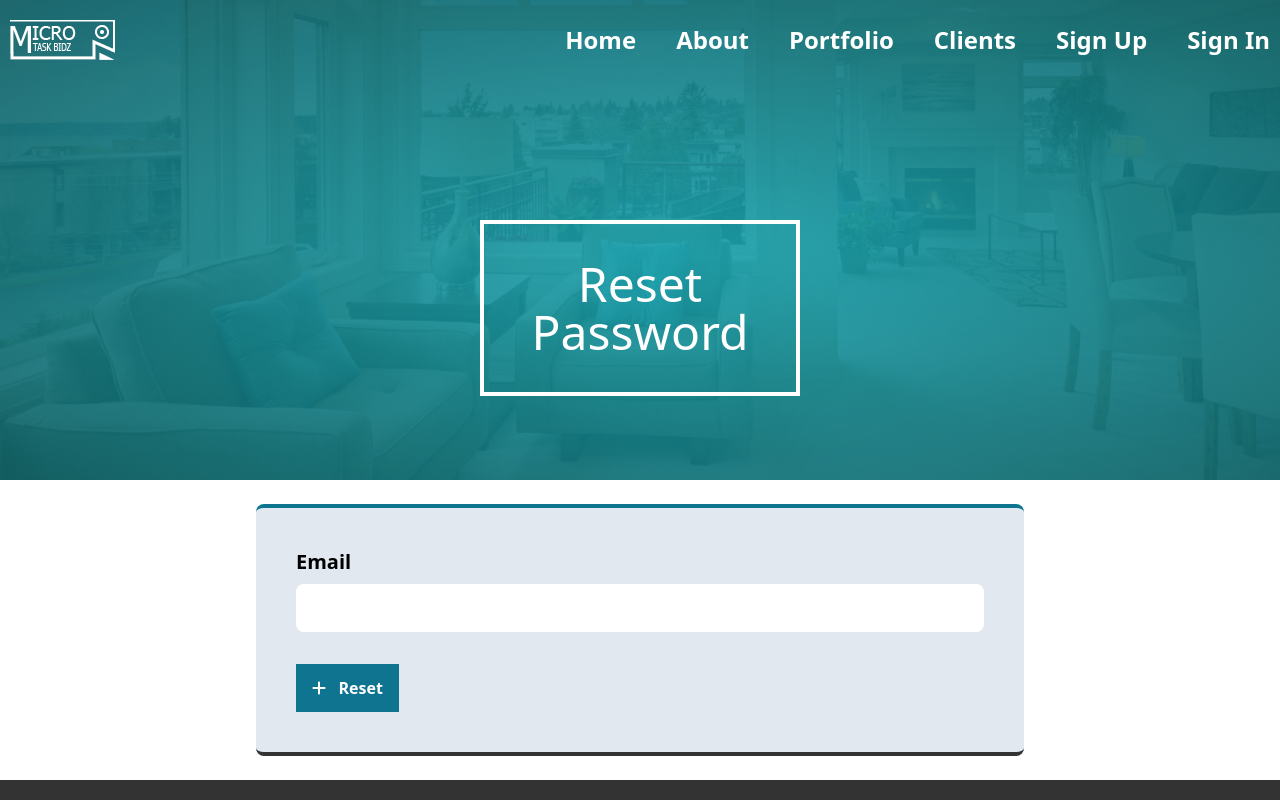
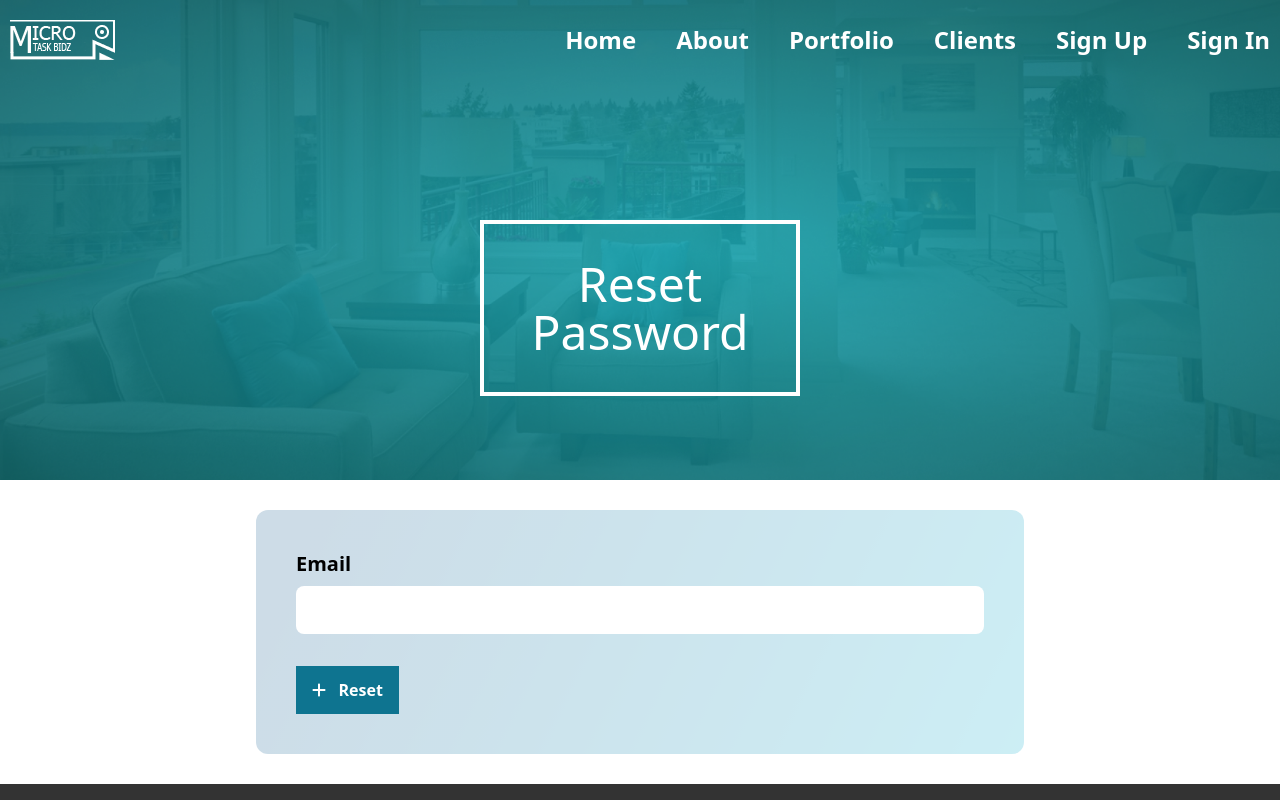
Before and after one commit to Shazzad-Hossen/microtaskbidz-web-app, a React (Create React App) app: page /user/password in a window 1280 px wide. Shown: the top 800 px of the page. Built offline with nearby package versions, Linux system fonts and the light colour scheme.

Commit message:
reset pass bg changed and added background color to body and main tag css

```diff
--- a/src/pages/Resetpassword/index.js
+++ b/src/pages/Resetpassword/index.js
@@ -1,42 +1,37 @@
-import React from 'react';
-import ButtonPrimary from '../../components/Button/ButtonPrimary/ButtonPrimary';
-import Footer from '../../components/Footer/Footer';
-import Header from '../../components/Header/Header';
+import React from "react";
+import ButtonPrimary from "../../components/Button/ButtonPrimary/ButtonPrimary";
+import Footer from "../../components/Footer/Footer";
+import Header from "../../components/Header/Header";
 
 const ResetPassword = () => {
   return (
     <div>
+      <Header text="Reset Password" isShow="true">
+        {" "}
+      </Header>
 
-<Header text="Reset Password" isShow="true"> </Header>
-
-
-<div className=" p-10 max-w-3xl mx-auto rounded-lg bg-slate-200 border-t-4 border-b-4 border-t-cyan-700 border-b-[#333333] my-6">
-
+      <main>
+        <div className=" mx-auto  max-w-3xl  rounded-xl bg-formbg">
+          <div className="bg-[#fff]   bg-opacity-80 p-10">
             <form>
-
-
-
-       <label className='text-xl font-semibold' htmlFor="email">Email</label>  <br />
-       <input className='border-5 w-[100%] h-12 my-2 rounded-lg' type="email" name="email" id="email" />
-
-
+              <label className="text-xl font-semibold" htmlFor="email">
+                Email
+              </label>{" "}
+              <br />
+              <input
+                className="border-5 my-2 h-12 w-[100%] rounded-lg"
+                type="email"
+                name="email"
+                id="email"
+              />
               <br /> <br />
-
               <ButtonPrimary text="Reset"></ButtonPrimary>
               <br />
-
-
             </form>
-
-
-
           </div>
-
-
-
-
+        </div>
+      </main>
       <Footer></Footer>
-
     </div>
   );
 };
--- a/src/pages/SIgnin/index.js
+++ b/src/pages/SIgnin/index.js
@@ -11,7 +11,7 @@ const Signin = () => {
       </Header>
 
       <main>
-        <div className=" mx-auto my-6 max-w-3xl  rounded-xl bg-formbg">
+        <div className=" mx-auto  max-w-3xl  rounded-xl bg-formbg">
           <div className="bg-[#fff]   bg-opacity-80 p-10">
             <form>
               <label className="text-xl font-semibold" htmlFor="email">
--- a/src/pages/Signup/index.js
+++ b/src/pages/Signup/index.js
@@ -10,7 +10,7 @@ const Signup = () => {
         {" "}
       </Header>
       <main>
-        <div className=" mx-auto my-6 max-w-3xl  rounded-xl bg-formbg">
+        <div className=" mx-auto  max-w-3xl  rounded-xl bg-formbg">
           <div className="bg-[#fff]   bg-opacity-80 p-10">
             <form>
               <label className="text-xl font-semibold" htmlFor="name">
--- a/src/styles/global.scss
+++ b/src/styles/global.scss
@@ -3,6 +3,11 @@
 @tailwind utilities;
 
 body {
-    max-width: 1920px;
-    margin: 0 auto;
+  max-width: 1920px;
+  margin: 0 auto;
+  background-color: #e0e0e0;
 }
+main {
+  background-color: #fff;
+  padding: 30px 0;
+}
```
Lines whose indentation alone changed are shown as unchanged.
